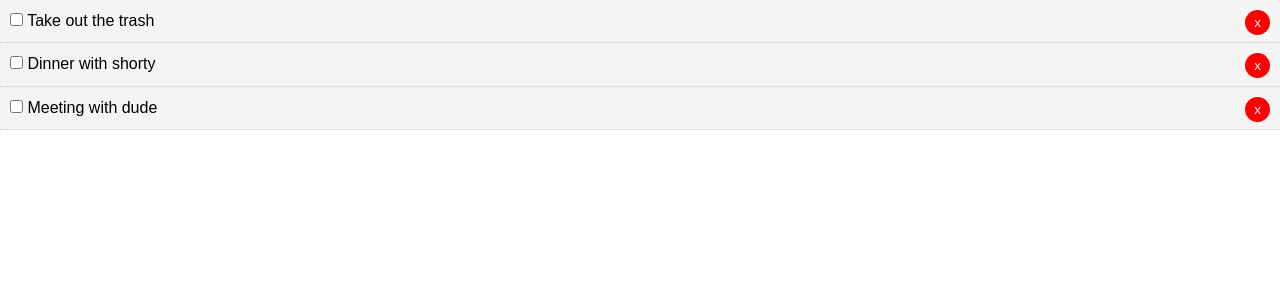
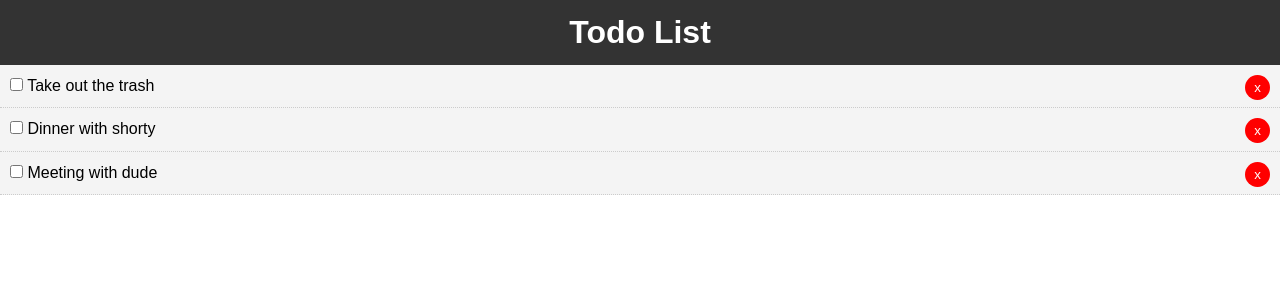
Before and after one commit to Philippe-F/Practice-React, a React (Create React App) app: page / in a window 1280 px wide. Shown: the top 300 px of the page. Built offline with nearby package versions, Linux system fonts and the light colour scheme.

Commit message:
Add header

```diff
--- a/src/App.js
+++ b/src/App.js
@@ -1,6 +1,7 @@
 import React from 'react';
 import './App.css';
 import Todos from "./components/Todos"; // importing Todos form components dir
+import Header from "./components/layout/Header";
 
 // Different components can have their own state, but alot of times your have state
 // that multiple components need to access. Todos need go in a place where we can feed it
@@ -53,7 +54,8 @@
 
   render() {
     return (
-      <div>
+      <div className="App">
+        <Header />
         <Todos todos={this.state.todos} markComplete={this.markComplete}
         deleteTodo={this.deleteTodo}/>
       </div>
--- /dev/null
+++ b/src/components/layout/Header.js
@@ -0,0 +1,24 @@
+import React from "react";
+
+function Header () {
+  // with a functional component the return works like a render in class components
+  return (
+    <header style={headerStyle}>
+      <h1>Todo List</h1>
+    </header>
+  )
+}
+
+const headerStyle = {
+  background: '#333',
+  color: '#fff',
+  textAlign: 'center',
+  padding: '10px'
+}
+
+// const linkStyle = {
+//   color: '#fff',
+//   textDecoration: 'none'
+// }
+
+export default Header;
```
